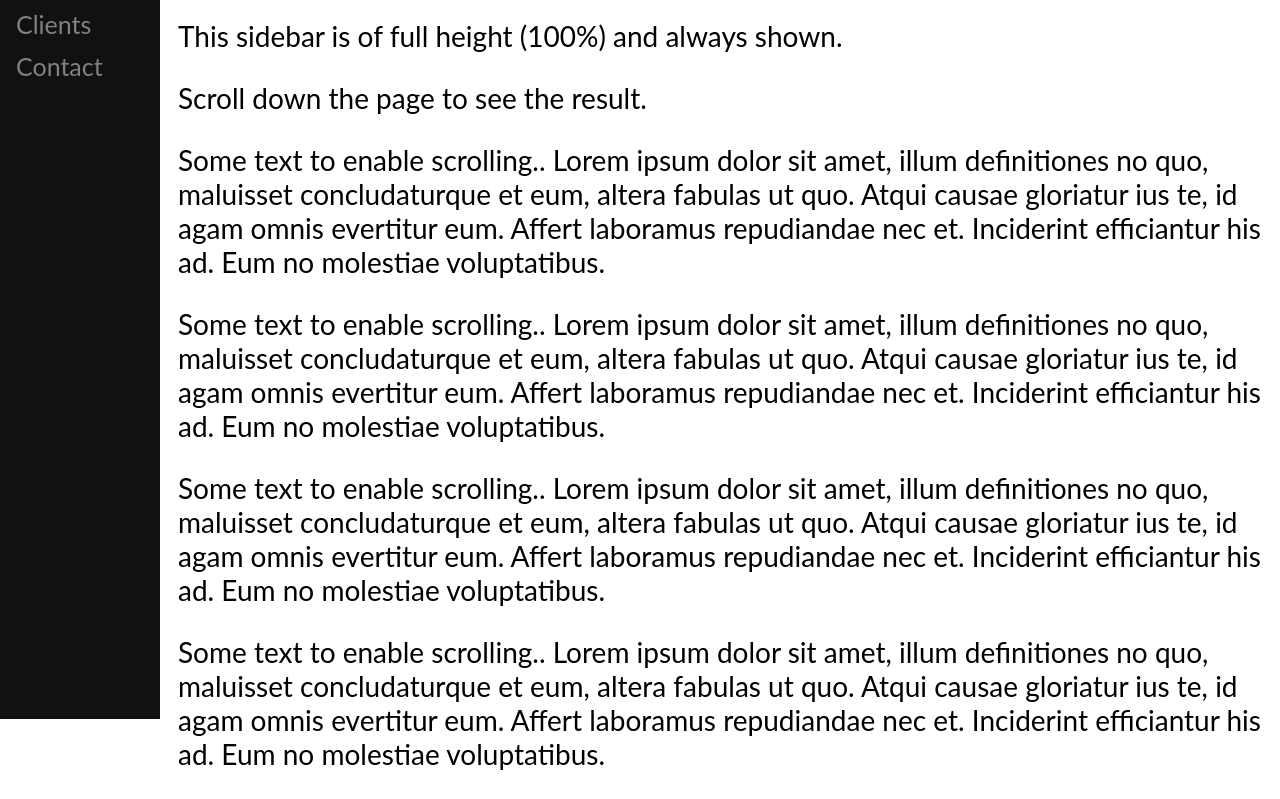
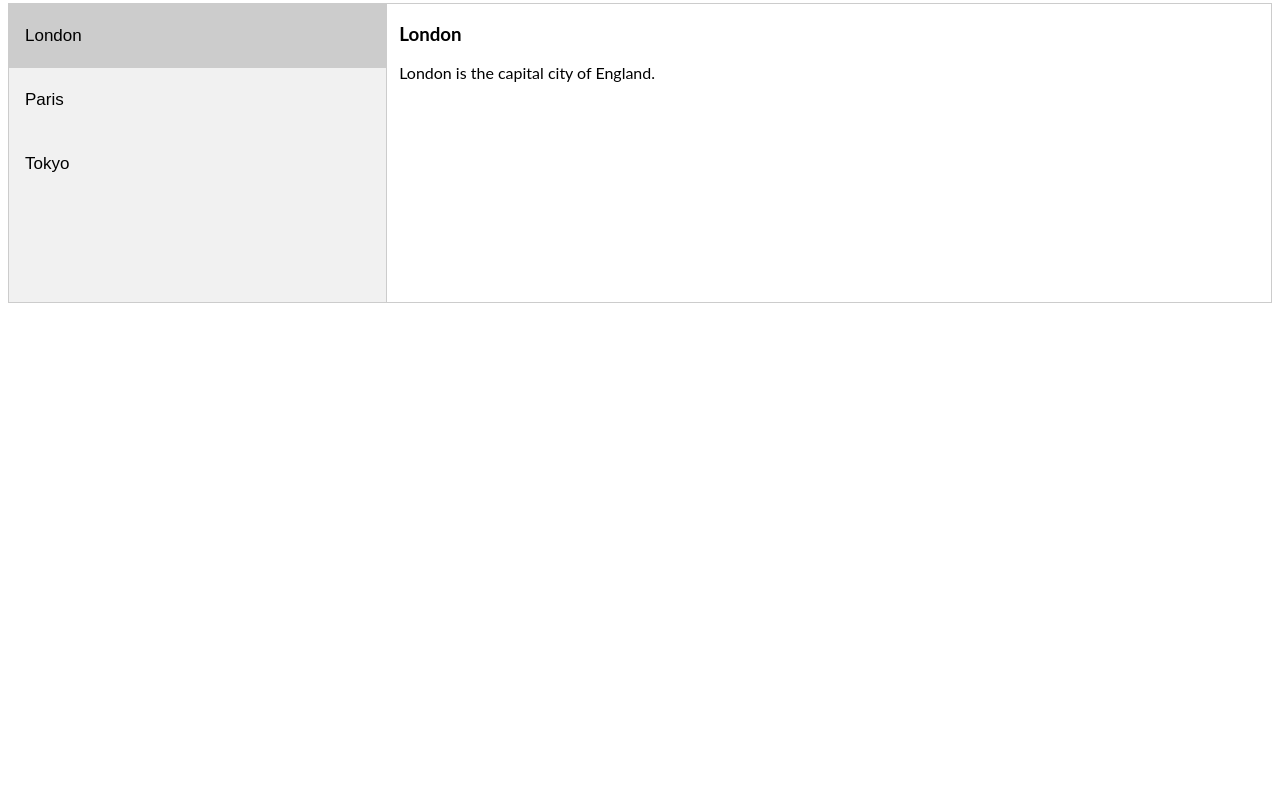
Before and after one commit to arifbdarsono/mediahost, a plain HTML site: page index.html in a window 1280 px wide. Shown: the part 101-900 px from the top of the page. After the commit the page ends 800 px from the top, so only its background shows below. Drawn offline with Linux system fonts and the light colour scheme.

Commit message:
Update index.html

```diff
--- a/index.html
+++ b/index.html
@@ -3,64 +3,98 @@
 <head>
 <meta name="viewport" content="width=device-width, initial-scale=1">
 <style>
-body {
-  font-family: "Lato", sans-serif;
+* {box-sizing: border-box}
+body {font-family: "Lato", sans-serif;}
+
+/* Style the tab */
+.tab {
+  float: left;
+  border: 1px solid #ccc;
+  background-color: #f1f1f1;
+  width: 30%;
+  height: 300px;
 }
 
-.sidenav {
-  height: 100%;
-  width: 160px;
-  position: fixed;
-  z-index: 1;
-  top: 0;
-  left: 0;
-  background-color: #111;
-  overflow-x: hidden;
-  padding-top: 20px;
+/* Style the buttons inside the tab */
+.tab button {
+  display: block;
+  background-color: inherit;
+  color: black;
+  padding: 22px 16px;
+  width: 100%;
+  border: none;
+  outline: none;
+  text-align: left;
+  cursor: pointer;
+  transition: 0.3s;
+  font-size: 17px;
 }
 
-.sidenav a {
-  padding: 6px 8px 6px 16px;
-  text-decoration: none;
-  font-size: 25px;
-  color: #818181;
-  display: block;
+/* Change background color of buttons on hover */
+.tab button:hover {
+  background-color: #ddd;
 }
 
-.sidenav a:hover {
-  color: #f1f1f1;
+/* Create an active/current "tab button" class */
+.tab button.active {
+  background-color: #ccc;
 }
 
-.main {
-  margin-left: 160px; /* Same as the width of the sidenav */
-  font-size: 28px; /* Increased text to enable scrolling */
-  padding: 0px 10px;
-}
-
-@media screen and (max-height: 450px) {
-  .sidenav {padding-top: 15px;}
-  .sidenav a {font-size: 18px;}
+/* Style the tab content */
+.tabcontent {
+  float: left;
+  padding: 0px 12px;
+  border: 1px solid #ccc;
+  width: 70%;
+  border-left: none;
+  height: 300px;
 }
 </style>
 </head>
 <body>
 
-<div class="sidenav">
-  <a href="#about">About</a>
-  <a href="#services">Services</a>
-  <a href="#clients">Clients</a>
-  <a href="#contact">Contact</a>
+<h2>Vertical Tabs</h2>
+<p>Click on the buttons inside the tabbed menu:</p>
+
+<div class="tab">
+  <button class="tablinks" onclick="openCity(event, 'London')" id="defaultOpen">London</button>
+  <button class="tablinks" onclick="openCity(event, 'Paris')">Paris</button>
+  <button class="tablinks" onclick="openCity(event, 'Tokyo')">Tokyo</button>
 </div>
 
-<div class="main">
-  <h2>Sidebar</h2>
-  <p>This sidebar is of full height (100%) and always shown.</p>
-  <p>Scroll down the page to see the result.</p>
-  <p>Some text to enable scrolling.. Lorem ipsum dolor sit amet, illum definitiones no quo, maluisset concludaturque et eum, altera fabulas ut quo. Atqui causae gloriatur ius te, id agam omnis evertitur eum. Affert laboramus repudiandae nec et. Inciderint efficiantur his ad. Eum no molestiae voluptatibus.</p>
-  <p>Some text to enable scrolling.. Lorem ipsum dolor sit amet, illum definitiones no quo, maluisset concludaturque et eum, altera fabulas ut quo. Atqui causae gloriatur ius te, id agam omnis evertitur eum. Affert laboramus repudiandae nec et. Inciderint efficiantur his ad. Eum no molestiae voluptatibus.</p>
-  <p>Some text to enable scrolling.. Lorem ipsum dolor sit amet, illum definitiones no quo, maluisset concludaturque et eum, altera fabulas ut quo. Atqui causae gloriatur ius te, id agam omnis evertitur eum. Affert laboramus repudiandae nec et. Inciderint efficiantur his ad. Eum no molestiae voluptatibus.</p>
-  <p>Some text to enable scrolling.. Lorem ipsum dolor sit amet, illum definitiones no quo, maluisset concludaturque et eum, altera fabulas ut quo. Atqui causae gloriatur ius te, id agam omnis evertitur eum. Affert laboramus repudiandae nec et. Inciderint efficiantur his ad. Eum no molestiae voluptatibus.</p>
+<div id="London" class="tabcontent">
+  <h3>London</h3>
+  <p>London is the capital city of England.</p>
 </div>
+
+<div id="Paris" class="tabcontent">
+  <h3>Paris</h3>
+  <p>Paris is the capital of France.</p>
+</div>
+
+<div id="Tokyo" class="tabcontent">
+  <h3>Tokyo</h3>
+  <p>Tokyo is the capital of Japan.</p>
+</div>
+
+<script>
+function openCity(evt, cityName) {
+  var i, tabcontent, tablinks;
+  tabcontent = document.getElementsByClassName("tabcontent");
+  for (i = 0; i < tabcontent.length; i++) {
+    tabcontent[i].style.display = "none";
+  }
+  tablinks = document.getElementsByClassName("tablinks");
+  for (i = 0; i < tablinks.length; i++) {
+    tablinks[i].className = tablinks[i].className.replace(" active", "");
+  }
+  document.getElementById(cityName).style.display = "block";
+  evt.currentTarget.className += " active";
+}
+
+// Get the element with id="defaultOpen" and click on it
+document.getElementById("defaultOpen").click();
+</script>
 
 </body>
 </html>
```
